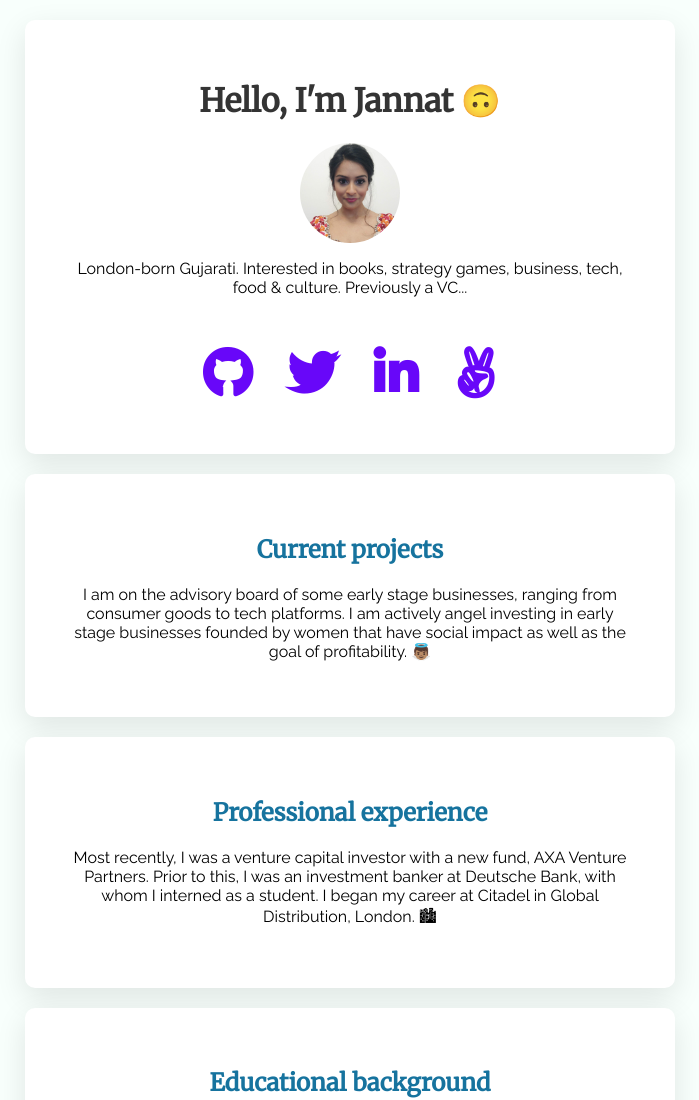
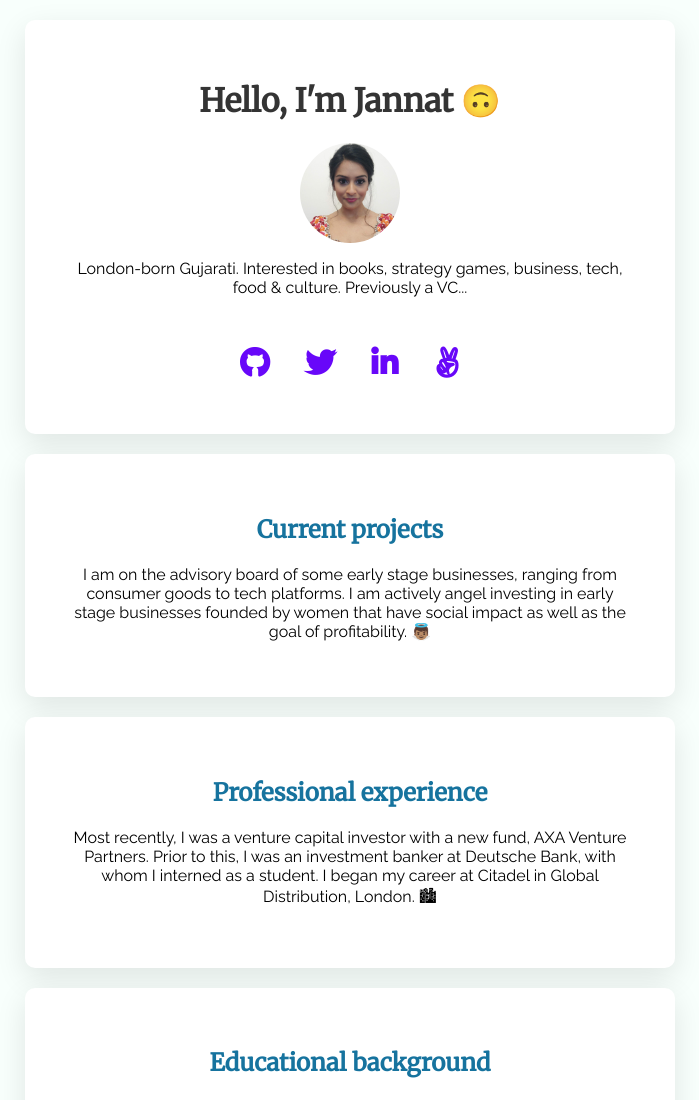
Before and after one commit to jannatshah/profile, a plain HTML site: page index.html in a window 1280 px wide. Shown: the top 1100 px of the page, without its empty margins (290-989 px from the left). Drawn offline with Linux system fonts and the light colour scheme.

Commit message:
Tidying code and reducing icon sizes

```diff
--- a/style.css
+++ b/style.css
@@ -85,7 +85,7 @@ a {
 }
 
 .list-inline i {
-    font-size: 50px;
+    font-size: 30px;
     color: #6807f9;
     /*color: rgb(150, 150, 150);*/
 }
```
Also changed, not shown: index.html (+0 -26 lines).
